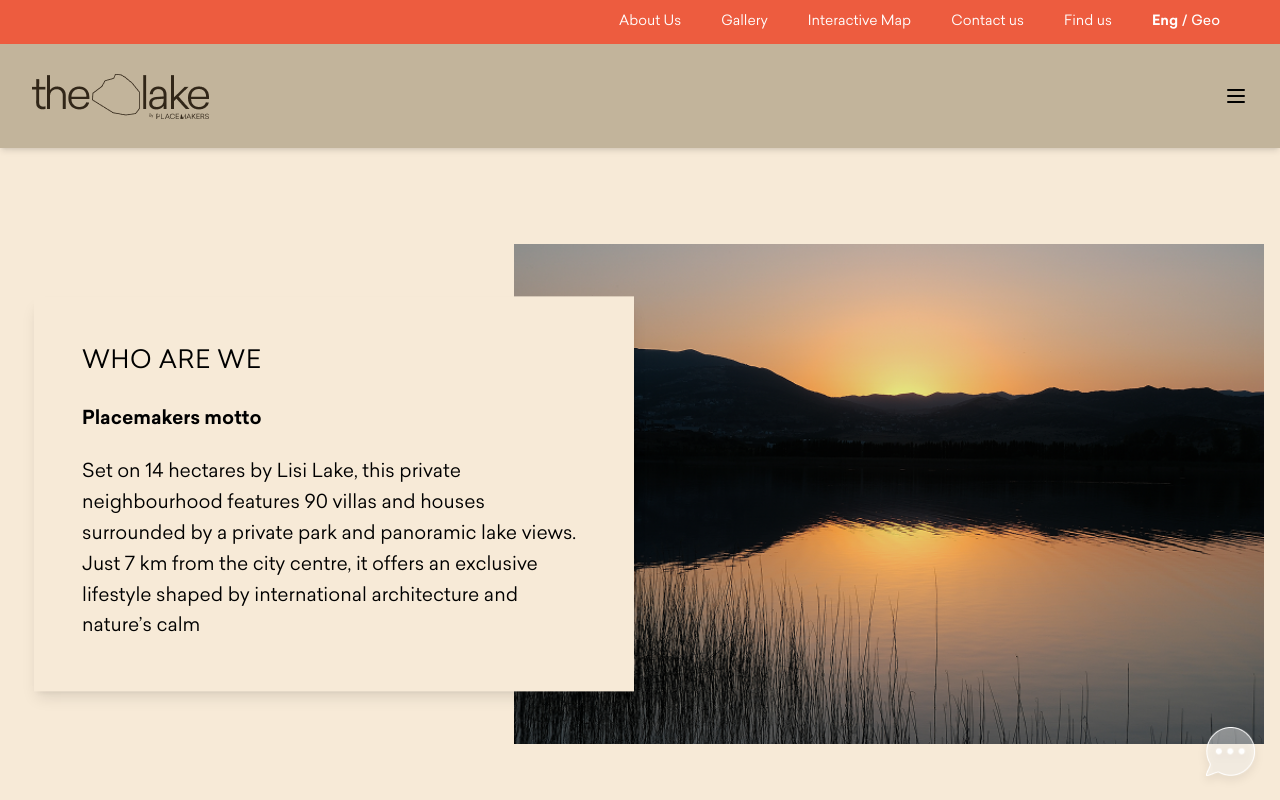
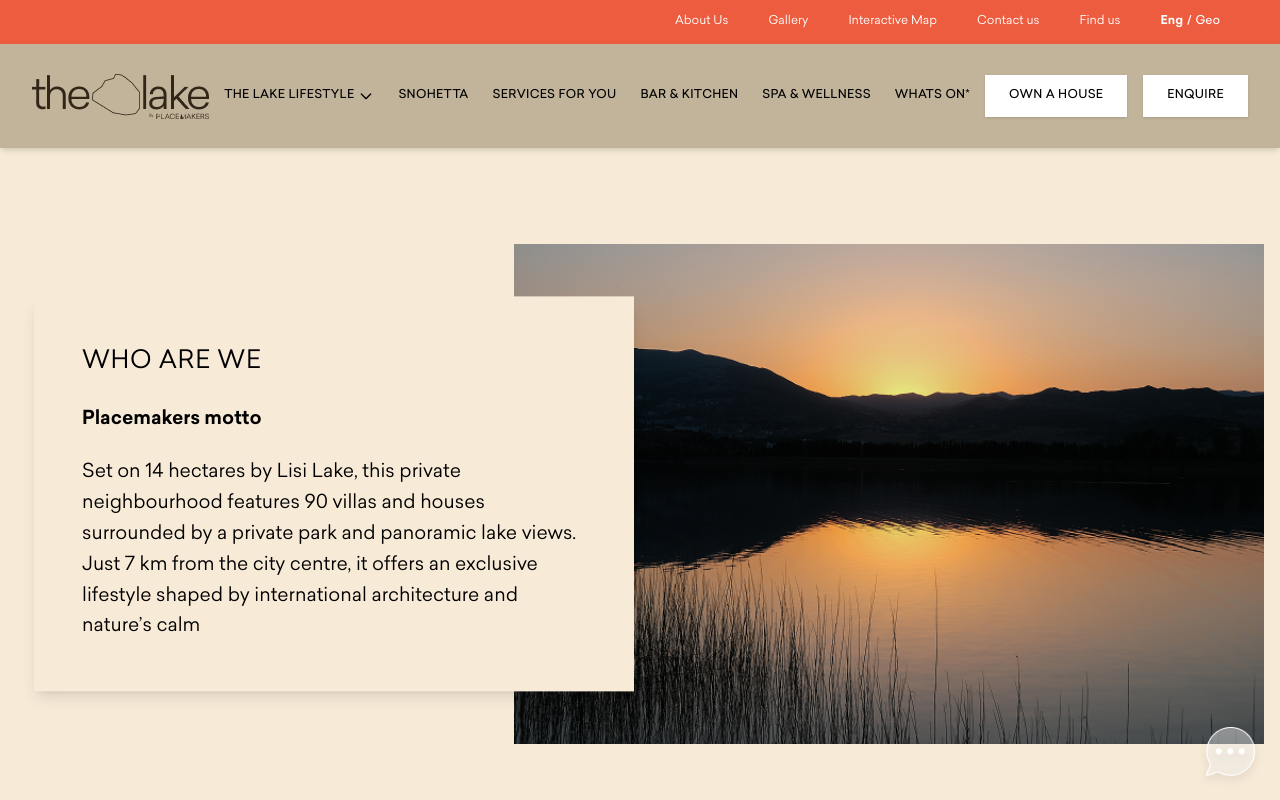
Before and after one commit to Tornikesamkharadze/thelake, a Next.js app: page /en/about in a window 1280 px wide. Shown: the top 800 px of the page. Built offline with nearby package versions, Linux system fonts and the light colour scheme.

Commit message:
Header: change heder links font size to 12px

```diff
--- a/components/Header.js
+++ b/components/Header.js
@@ -73,7 +73,7 @@ const Header = () => {
 
     if (pathname === `/${locale}/the-lake-lifestyle`) {
       setTimeout(() => {
-        const isMobile = window.innerWidth < 1536;
+        const isMobile = window.innerWidth < 1280;
         let headerHeight;
 
         if (isMobile) {
@@ -114,7 +114,7 @@ const Header = () => {
     <header className="w-full sticky top-0 z-50">
       {/* Top Header */}
       <div className="bg-[#ED5C3F] h-11 px-4 md:px-15 flex items-center justify-end">
-        <nav className="hidden lg:flex items-center gap-10 text-white text-sm">
+        <nav className="hidden xl:flex items-center gap-10 text-white text-[12px]">
           <Link
             href={`/${locale}/about`}
             className="hover:opacity-80 transition-opacity"
@@ -164,7 +164,7 @@ const Header = () => {
           </Link>
         </div>
 
-        <nav className="hidden 2xl:flex items-center gap-6 flex-1 justify-center">
+        <nav className="hidden xl:flex items-center gap-6 flex-1 justify-center">
           <div
             className="relative"
             onMouseEnter={() => setIsDropdownOpen(true)}
@@ -172,7 +172,7 @@ const Header = () => {
           >
             <Link
               href={`/${locale}/the-lake-lifestyle`}
-              className="text-black uppercase tracking-wide text-sm font-medium hover:text-[#ED5C3F] transition-colors flex items-center gap-1"
+              className="text-black uppercase tracking-wide text-[12px] font-medium hover:text-[#ED5C3F] transition-colors flex items-center gap-1"
             >
               {t("nav.lakeLyfestyle")}
               <svg
@@ -203,7 +203,7 @@ const Header = () => {
                     key={index}
                     href={`${item.href}#${item.scrollTo}`}
                     onClick={(e) => handleLifestyleClick(e, item)}
-                    className="block px-6 py-3 text-black uppercase tracking-wide text-sm font-medium hover:text-[#ED5C3F] transition-colors border-b border-[#B5A88E] last:border-b-0 cursor-pointer"
+                    className="block px-6 py-3 text-black uppercase tracking-wide text-[12px] font-medium hover:text-[#ED5C3F] transition-colors border-b border-[#B5A88E] last:border-b-0 cursor-pointer"
                   >
                     {item.title}
                   </a>
@@ -213,51 +213,51 @@ const Header = () => {
           </div>
           <Link
             href={`/${locale}/snohetta`}
-            className="text-black uppercase tracking-wide text-sm font-medium hover:text-[#ED5C3F] transition-colors"
+            className="text-black uppercase tracking-wide text-[12px] font-medium hover:text-[#ED5C3F] transition-colors"
           >
             {t("nav.snohetta")}
           </Link>
           <Link
             href={`/${locale}/services-for-you`}
-            className="text-black uppercase tracking-wide text-sm font-medium hover:text-[#ED5C3F] transition-colors"
+            className="text-black uppercase tracking-wide text-[12px] font-medium hover:text-[#ED5C3F] transition-colors"
           >
             {t("nav.servicesForYou")}
           </Link>
           <Link
             href={`/${locale}/bar-kitchen`}
-            className="text-black uppercase tracking-wide text-sm font-medium hover:text-[#ED5C3F] transition-colors"
+            className="text-black uppercase tracking-wide text-[12px] font-medium hover:text-[#ED5C3F] transition-colors"
           >
             {t("nav.barKitchen")}
           </Link>
           <Link
             href={`/${locale}/spa-wellness`}
-            className="text-black uppercase tracking-wide text-sm font-medium hover:text-[#ED5C3F] transition-colors"
+            className="text-black uppercase tracking-wide text-[12px] font-medium hover:text-[#ED5C3F] transition-colors"
           >
             {t("nav.spaWellness")}
           </Link>
           <Link
             href={`/${locale}/whats-on`}
-            className="text-black uppercase tracking-wide text-sm font-medium hover:text-[#ED5C3F] transition-colors"
+            className="text-black uppercase tracking-wide text-[12px] font-medium hover:text-[#ED5C3F] transition-colors"
           >
             {t("nav.whatsOn")}
           </Link>
         </nav>
 
-        <div className="hidden 2xl:flex items-center gap-4 shrink-0">
+        <div className="hidden xl:flex items-center gap-4 shrink-0">
           <Link href={`/${locale}/own-a-house`}>
-            <button className="bg-white text-black px-6 py-3 font-medium uppercase tracking-wide text-sm hover:bg-gray-100 transition-colors shadow-sm whitespace-nowrap cursor-pointer">
+            <button className="bg-white text-black px-6 py-3 font-medium uppercase tracking-wide text-[12px] hover:bg-gray-100 transition-colors shadow-sm whitespace-nowrap cursor-pointer">
               {t("buttons.ownAHouse")}
             </button>
           </Link>
           <Link href={`/${locale}/enquire`}>
-            <button className="bg-white text-black px-6 py-3 font-medium uppercase tracking-wide text-sm hover:bg-gray-100 transition-colors shadow-sm whitespace-nowrap cursor-pointer">
+            <button className="bg-white text-black px-6 py-3 font-medium uppercase tracking-wide text-[12px] hover:bg-gray-100 transition-colors shadow-sm whitespace-nowrap cursor-pointer">
               {t("buttons.enquire")}
             </button>
           </Link>
         </div>
 
         <button
-          className="2xl:hidden text-black"
+          className="xl:hidden text-black"
           onClick={() => setIsMobileMenuOpen(!isMobileMenuOpen)}
           aria-label="Toggle menu"
         >
@@ -288,7 +288,7 @@ const Header = () => {
 
       {/* Mobile Menu */}
       {isMobileMenuOpen && (
-        <div className="2xl:hidden fixed inset-x-0 top-[148px] bottom-0 bg-[#C2B49B] border-t border-[#B5A88E] shadow-lg overflow-y-auto">
+        <div className="xl:hidden fixed inset-x-0 top-[148px] bottom-0 bg-[#C2B49B] border-t border-[#B5A88E] shadow-lg overflow-y-auto">
           <nav className="flex flex-col p-4">
             <div className="border-b border-[#B5A88E] pb-2 mb-2">
               <button
@@ -382,7 +382,7 @@ const Header = () => {
               </Link>
             </div>
 
-            <div className="lg:hidden flex flex-col gap-2 mt-4 pt-4 border-t border-[#B5A88E]">
+            <div className="xl:hidden flex flex-col gap-2 mt-4 pt-4 border-t border-[#B5A88E]">
               <Link
                 href={`/${locale}/about`}
                 className="text-black py-2 text-sm hover:text-[#ED5C3F] transition-colors"
```
